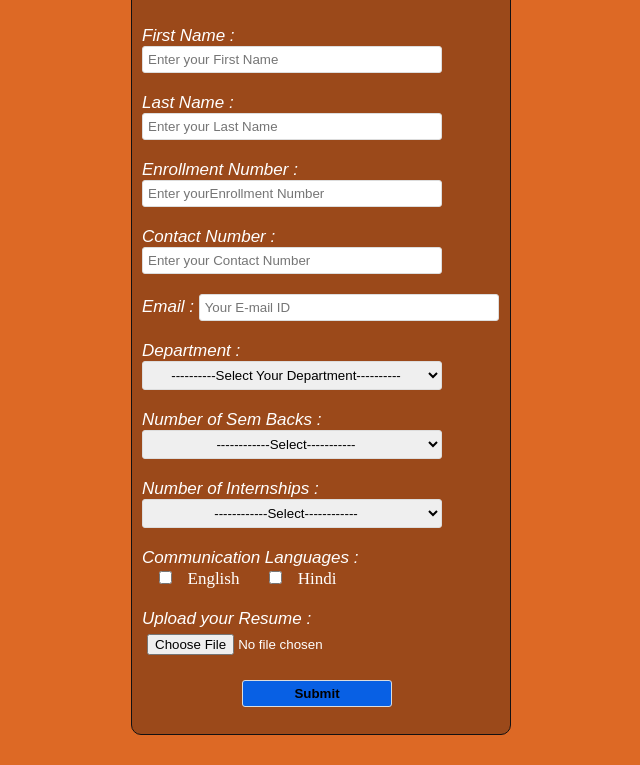
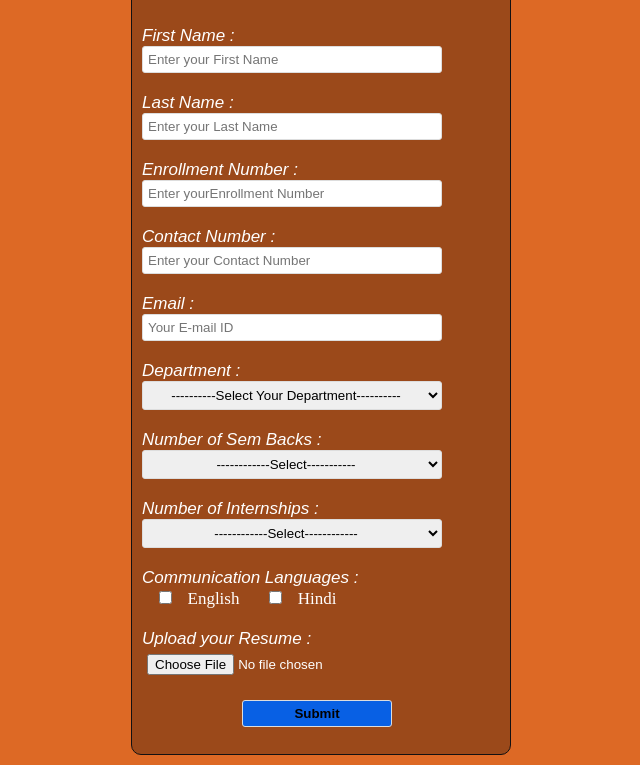
Before and after one commit to Sujal-2820/Submission-Form, a plain HTML site: page index.html in a window 1280 px wide. Shown: the part 174-939 px from the top of the page, without its empty margins (319-959 px from the left). Drawn offline with Linux system fonts and the light colour scheme.

Commit message:
Update index.html

```diff
--- a/index.html
+++ b/index.html
@@ -26,7 +26,7 @@
                 <input class="inp" type ="number" placeholder="Enter your Contact Number" required><br>
                 <br>
 
-                <label>Email : </label>
+                <label>Email : </label><br>
                 <input class="inp" type = "email" placeholder="Your E-mail ID" required><br>
                 <br>
 
```
